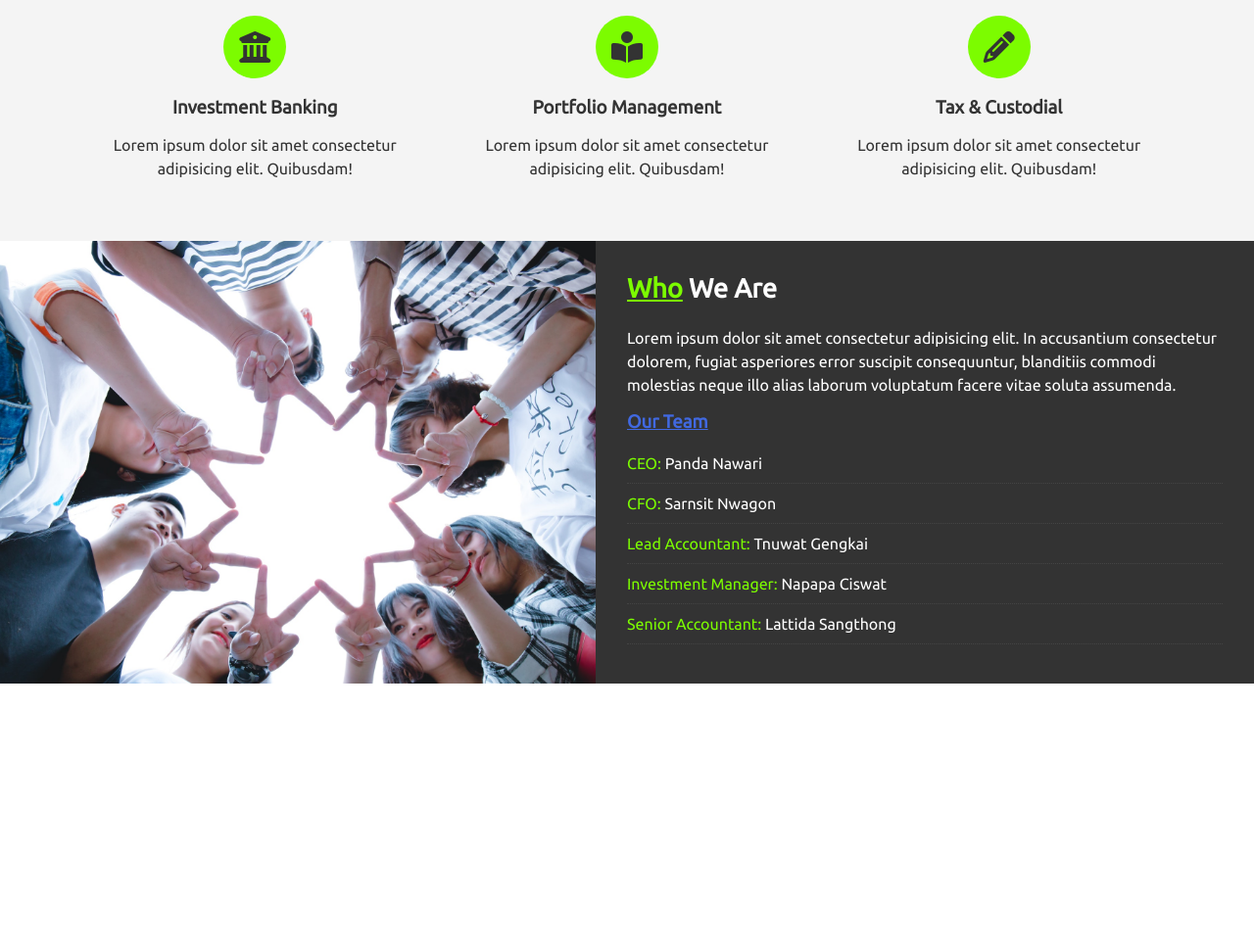
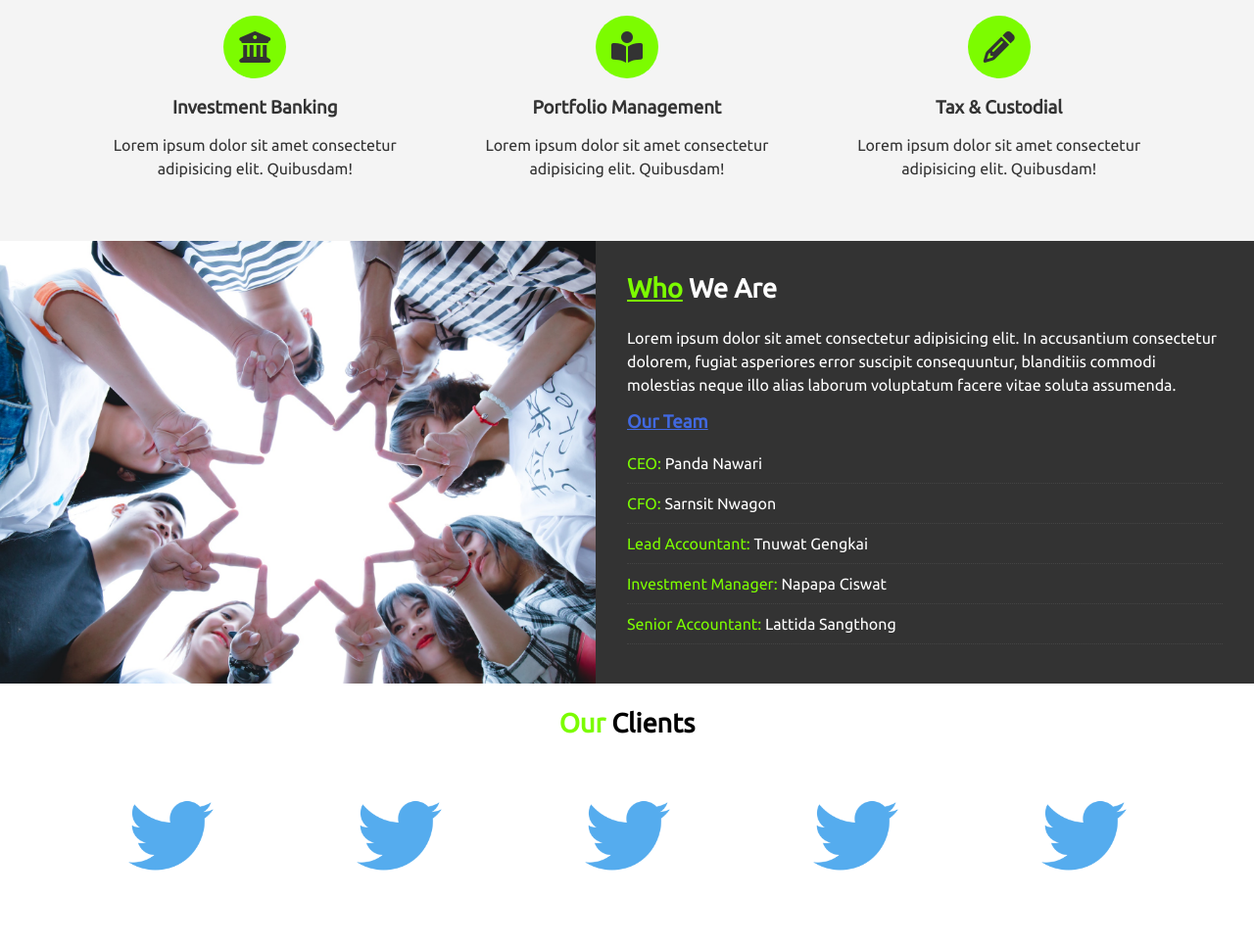
Before and after one commit to Aum-S2/SparnPranN, a plain HTML site: page index.html in a window 1280 px wide. Shown: the part 945-1911 px from the top of the page at 98% size. Before the commit the page ends 1643 px from the top, so only its background shows below. Drawn offline with Linux system fonts and the light colour scheme.

Commit message:
clients section

```diff
--- a/cSS/style.css
+++ b/cSS/style.css
@@ -194,3 +194,14 @@ p {
 #who .who-img {
   background: url(../images/def-gp.jpg) no-repeat center center/cover;
 }
+
+/* Clients */
+#clients .items {
+  display: flex;
+}
+
+#clients .items img {
+  display: block;
+  margin: auto;
+  width: 55%;
+}
--- a/index.html
+++ b/index.html
@@ -97,6 +97,21 @@
     </div>
   </section>
 
+  <!-- Section: Clients -->
+  <section id="clients" class="pd-y1">
+    <div class="container">
+      <h2 class="m-heading text-center">
+        <span class="text-primary">Our</span> Clients</h2>
+      <div class="items pd-y1">
+        <div><img src="/images/logos/twitter-logo.png" alt="client"></div>
+        <div><img src="/images/logos/twitter-logo.png" alt="client"></div>
+        <div><img src="/images/logos/twitter-logo.png" alt="client"></div>
+        <div><img src="/images/logos/twitter-logo.png" alt="client"></div>
+        <div><img src="/images/logos/twitter-logo.png" alt="client"></div>
+      </div>
+    </div>
+  </section>
+
 </body>
 
 </html>
```
Also changed, not shown: images/logos/Sakura-logo.jpg (added), images/logos/twitter-logo.png (added).
